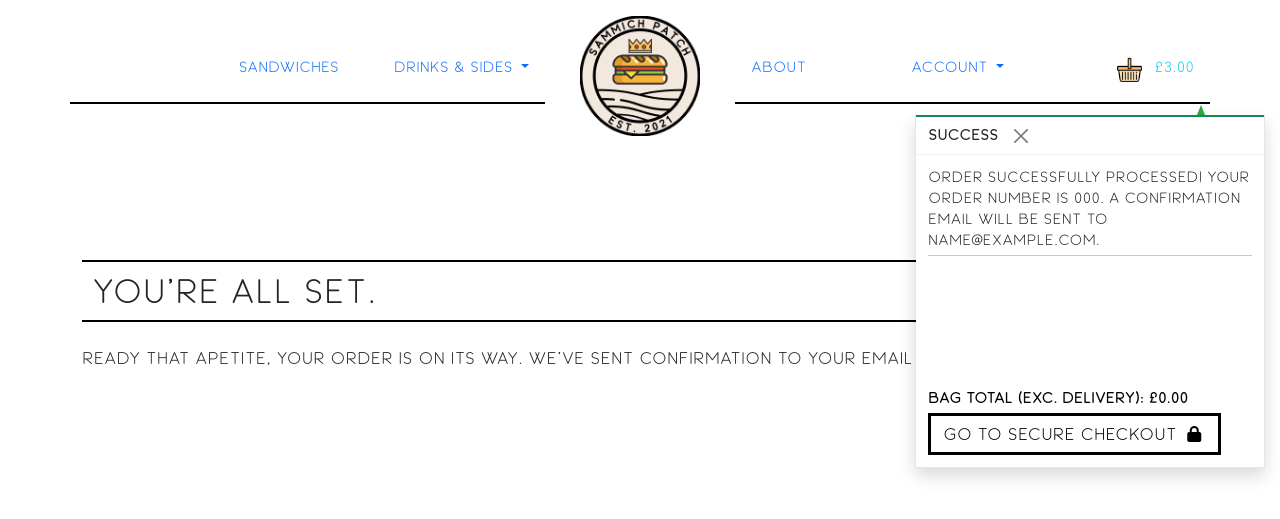
After one commit to Pipicallu/SammichPatch, a Django app: page /checkout/checkout_success/000 in a window 1280 px wide. The commit adds this page. Shown: the top 519 px of the page. Run offline with Django 4.2, Linux system fonts and the light colour scheme; tables that the repository leaves empty hold one stand-in row (values such as "Sample post"); some libraries are stand-ins or nearby versions.

Commit message:
fixed bug in add_to_bag view where sandwiches can be made whether or not save info has been added to the session

```diff
--- a/checkout/__init__.py
+++ b/checkout/__init__.py
@@ -0,0 +1 @@
+default_app_config = 'checkout.apps.CheckoutConfig'
--- a/checkout/models.py
+++ b/checkout/models.py
@@ -34,7 +34,7 @@ class Order(models.Model):
         Update grand total each time a line item is added,
         accounting for delivery costs.
         """
-        self.order_total = self.orderitems.aggregate(Sum('order_item_total'))['order_item_total__sum']
+        self.order_total = self.orderitems.aggregate(Sum('order_item_total'))['order_item_total__sum'] or 0
         if self.order_total < settings.FREE_DELIVERY_THRESHOLD:
             self.delivery_cost = settings.STANDARD_DELIVERY_CHARGE
         else:
--- a/checkout/signals.py
+++ b/checkout/signals.py
@@ -13,8 +13,9 @@ def update_on_save(sender, instance, created,**kwargs):
 
 
 @receiver(post_delete, sender=OrderItem)
-def delete_on_save(sender, instance,**kwargs):
+def update_on_delete(sender, instance,**kwargs):
     """
     update order total on orderitem update/create
     """
+    print('delete signal received')
     instance.order.update_total()
--- a/checkout/templates/checkout/checkout.html
+++ b/checkout/templates/checkout/checkout.html
@@ -106,6 +106,8 @@
                         <span class="icon">
                             <i class="fas fa-exclamation-circle"></i>
                         </span>
+                        <p>Order Total: £{{ total | floatformat:2 }}</p>
+                        <p>Delivery cost: £{{ delivery | floatformat:2 }}</p>
                         <span>Your card will be charged <strong>£{{ grand_total|floatformat:2 }}</strong></span>
                     </p>
 			  </div>
--- /dev/null
+++ b/checkout/templates/checkout/checkout_success.html
@@ -0,0 +1,37 @@
+{% extends 'base.html' %}
+{% load static %}
+
+{% block extra_css %}
+<link rel="stylesheet" href="{% static 'checkout/css/checkout.css' %}">
+{% endblock %}
+
+{% block page_header %}
+<div class="container header-container">
+    <div class="row">
+        <div class="col"></div>
+    </div>
+</div>
+{% endblock %}
+
+{% block content %}
+<div class=" subtitle-row container mb-2">
+    <div class="row">
+        <div class="col">
+            <h2 class="subtitle-heading mb-4">You're all set.</h2>
+            <p>Ready that apetite, your Order is on its way. We've sent confirmation to your email at <strong>{{order.email}}</strong>.</p>
+        </div>
+    </div>
+
+    <div class="row">
+       <div class="col-12 col-lg-7"></div>
+    </div>
+
+</div>
+{% endblock %}
+
+{% block postload_js %}
+{{ block.super }}
+ {{ stripe_public_key|json_script:"id_stripe_public_key" }}
+ {{ client_secret|json_script:"id_client_secret" }}
+ <script src="{% static 'checkout/js/stripe_elements.js' %}"></script>
+{% endblock %}
--- a/checkout/urls.py
+++ b/checkout/urls.py
@@ -4,4 +4,6 @@ from . import views
 
 urlpatterns = [
     path('', views.checkout, name='checkout'),
+    path('checkout_success/<order_number>', views.checkout_success, name='checkout_success'),
+
 ]
--- a/checkout/views.py
+++ b/checkout/views.py
@@ -1,6 +1,8 @@
-from django.shortcuts import render, redirect, reverse
+from django.shortcuts import render, redirect, reverse, get_object_or_404
 from django.contrib import messages
 from django.conf import settings
+from .models import Order, OrderItem
+from menu.models import Ingredients
 
 from .forms import OrderForm
 from bag.contexts import bag_contents
@@ -11,21 +13,61 @@ import stripe
 def checkout(request):
     stripe_public_key = settings.STRIPE_PUBLIC_KEY
     stripe_secret_key = settings.STRIPE_SECRET_KEY
-    bag = request.session.get('bag', {})
-    if not bag:
-        messages.error(request, 'There is nothing in your bag right now!')
-        return redirect(reverse('ingredients'))
+    if request.method == "POST":
+        bag = request.session.get('bag', {})
+        form_data = {
+            'full_name': request.POST['full_name'],
+            'email': request.POST['email'],
+            'phone_number': request.POST['phone_number'],
+            'country': request.POST['country'],
+            'postcode': request.POST['postcode'],
+            'town_or_city': request.POST['town_or_city'],
+            'street_address1': request.POST['street_address1'],
+            'street_address2': request.POST['street_address2'],
+            'county': request.POST['county'],
+        }
+        order_form = OrderForm(form_data)
+        if order_form.is_valid():
+            order = order_form.save()
+            for item, values in bag.items():
+                for item_id, item_data in values.items():
+                    try:
+                        ingredient = Ingredients.objects.get(id=item_id)
+                        if isinstance(item_data, int):
+                            order_item = OrderItem(
+                                order=order,
+                                ingredient=ingredient,
+                                quantity=item_data,
+                            )
+                            order_item.save()
+                    except Ingredients.DoesNotExist:
+                        messages.error(request, (
+                                "One of the products in your bag wasn't found in our database. "
+                                "Please call us for assistance!")
+                            )
+                        order.delete()
+                        return redirect(reverse('view_bag'))
+                request.session['save_info'] = 'save-info' in request.POST
+                return redirect(reverse('checkout_success', args=[order.order_number]))
+            else:
+                messages.error(request, 'There was an error with your form. \
+                    Please double check your information.')
+    else:
+        bag = request.session.get('bag', {})
+        if not bag:
+            messages.error(request, 'There is nothing in your bag right now!')
+            return redirect(reverse('ingredients'))
 
-    current_bag = bag_contents(request)
-    total = current_bag['grand_total']
-    stripe_total = round(total * 100)
-    stripe.api_key = stripe_secret_key
-    intent = stripe.PaymentIntent.create(
-        amount=stripe_total,
-        currency=settings.STRIPE_CURRENCY,
-    )
+        current_bag = bag_contents(request)
+        total = current_bag['grand_total']
+        stripe_total = round(total * 100)
+        stripe.api_key = stripe_secret_key
+        intent = stripe.PaymentIntent.create(
+            amount=stripe_total,
+            currency=settings.STRIPE_CURRENCY,
+        )
 
-    order_form = OrderForm()
+        order_form = OrderForm()
 
     if not stripe_public_key:
         messages.warning(request, 'Stripe public key is missing. \
@@ -39,3 +81,24 @@ def checkout(request):
     }
 
     return render(request, template, context)
+
+
+def checkout_success(request, order_number):
+    """
+    Handle successful checkouts
+    """
+    save_info = request.session.get('save_info')
+    order = get_object_or_404(Order, order_number=order_number)
+    messages.success(request, f'Order successfully processed! \
+        Your order number is {order_number}. A confirmation \
+        email will be sent to {order.email}.')
+
+    if 'bag' in request.session:
+        del request.session['bag']
+
+    template = 'checkout/checkout_success.html'
+    context = {
+        'order': order,
+    }
+
+    return render(request, template, context)
--- a/menu/templates/menu/ingredients.html
+++ b/menu/templates/menu/ingredients.html
@@ -141,7 +141,7 @@
              <form class="form" action="{% url 'remove_ingredient' ingredient.id %}" method="POST">
                 {% csrf_token %}
                 <input class="form-control" type="hidden" name="quantity" value="1" min="1" max="99" data-item_id="{{ ingredient.id }}" id="id_remove_ingred_{{ ingredient.id }}">
-                <button type="submit" class="btn btn-transparent make-it-now-btn rounded-0">-</button>
+                <button type="submit" class="btn btn-transparent make-it-now-btn rounded-0">{{request.session.items}}</button>
                 <input type="hidden" name="redirect_url" value="{{ request.path }}">
             </form>
         </div>
```
Also changed, not shown: bag/views.py (+19 -1 lines).
